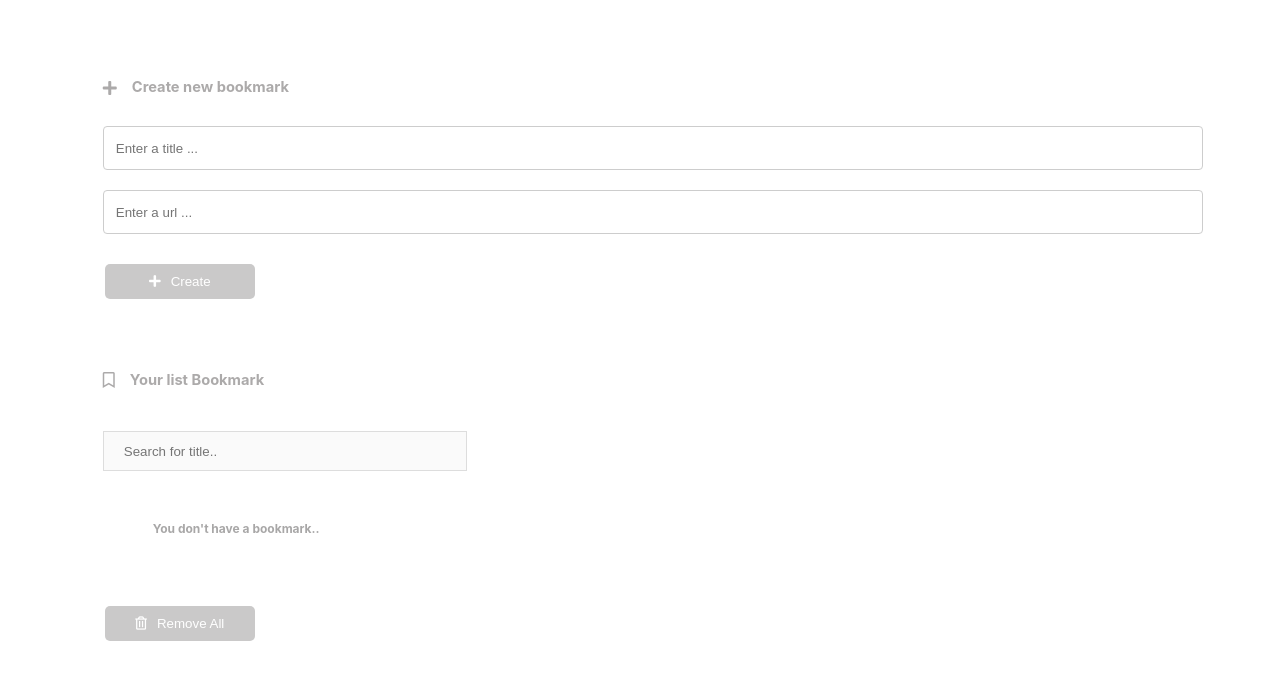
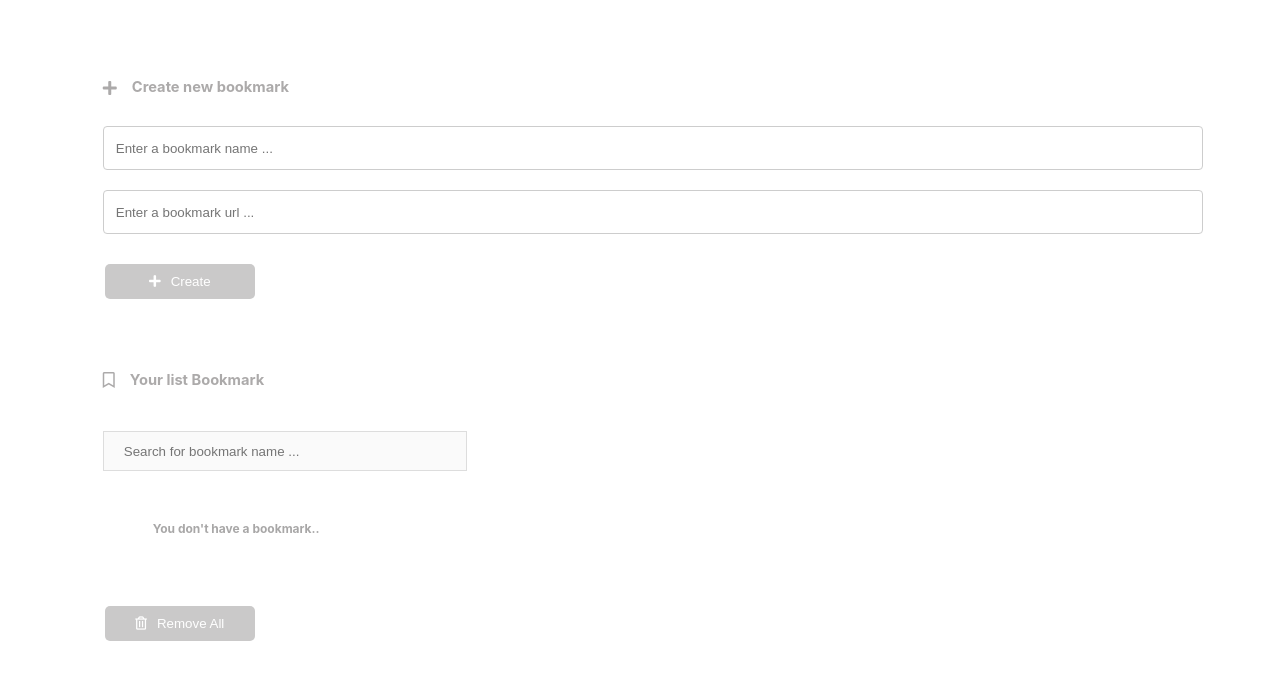
Before and after one commit to adiwahyudi02/myBookmarkApp, a plain HTML site: page index.html in a window 1280 px wide. Shown: the part 89-768 px from the top of the page. Drawn offline with Linux system fonts and the light colour scheme.

Commit message:
changed placeholder name

```diff
--- a/index.html
+++ b/index.html
@@ -26,11 +26,11 @@
                 </div>
 
                 <div>
-                    <input id="title" type="text" placeholder="Enter a title ..." autocomplete="off">
+                    <input id="title" type="text" placeholder="Enter a bookmark name ..." autocomplete="off">
                 </div>
 
                 <div>
-                    <input id="url" type="url" placeholder="Enter a url ..." autocomplete="off">
+                    <input id="url" type="url" placeholder="Enter a bookmark url ..." autocomplete="off">
                 </div>
 
                 <div>
@@ -44,7 +44,7 @@
             </div>
 
             <div>
-                <input type="text" id="input-search" onkeyup="search()" placeholder="Search for title.." title="Type in a link">
+                <input type="text" id="input-search" onkeyup="search()" placeholder="Search for bookmark name ..." title="Type in a link">
             </div>
 
             <h5 id="msg-no-items"> You don't have a bookmark..</h5>
```
